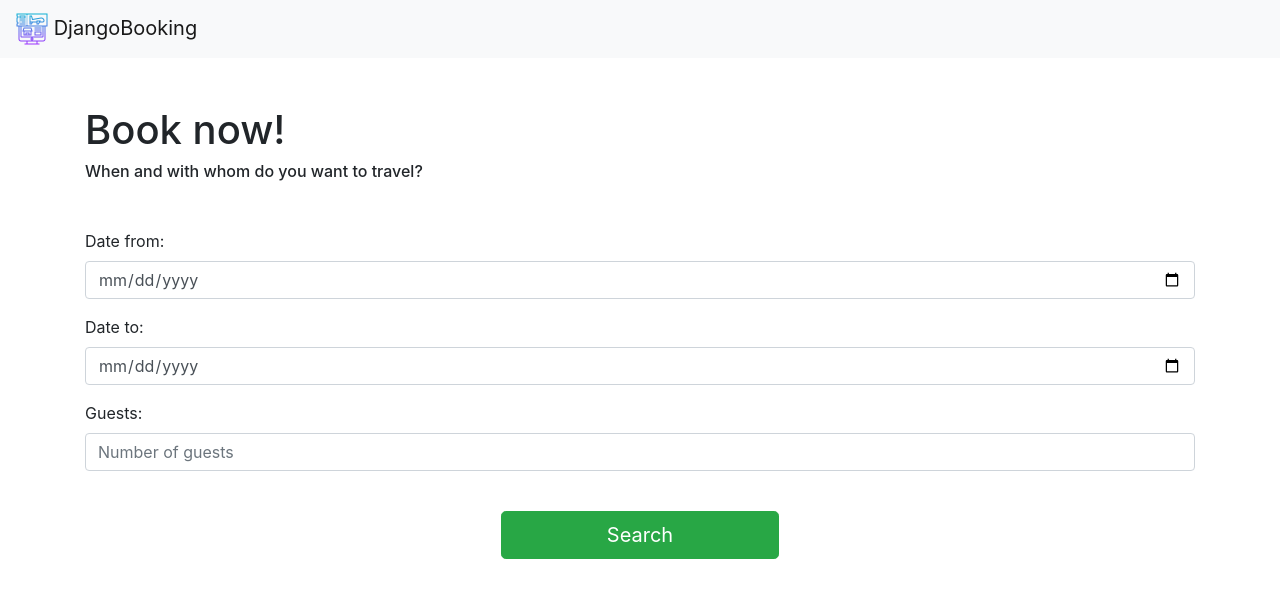
After one commit to NSRdev/DjangoBooking, a Django app: page /book/ in a window 1280 px wide. The commit adds this page. Shown: the top 598 px of the page. Run offline with Django 3.2, Linux system fonts and the light colour scheme; some libraries are stand-ins or nearby versions.

Commit message:
Improved database model. Working on booking logic.

```diff
--- a/bookingapp/admin.py
+++ b/bookingapp/admin.py
@@ -1,6 +1,7 @@
 from django.contrib import admin
-from bookingapp.models import Room, Booking
+from bookingapp.models import Room, Booking, RoomType
 
 # Register your models here.
 admin.site.register(Room)
 admin.site.register(Booking)
+admin.site.register(RoomType)
--- /dev/null
+++ b/bookingapp/forms.py
@@ -0,0 +1,26 @@
+from django import forms
+from django.forms import NumberInput
+
+from .models import Booking
+
+
+class DateInput(forms.DateInput):
+    input_type = 'date'
+
+
+class BookForm(forms.ModelForm):
+    class Meta:
+        model = Booking
+        fields = ['date_from', 'date_to', 'guests' ]
+        widgets = {
+            'date_from': DateInput(attrs={
+                'class': 'form-control'
+            }),
+            'date_to': DateInput(attrs={
+                'class': 'form-control'
+            }),
+            'guests': NumberInput(attrs={
+                'class': 'form-control',
+                'placeholder': 'Number of guests',
+            }),
+        }
--- a/bookingapp/models.py
+++ b/bookingapp/models.py
@@ -3,14 +3,23 @@ import uuid
 
 
 # Create your models here.
+class RoomType(models.Model):
+    name = models.CharField(max_length=20)
+    size = models.IntegerField()
+
+    def __str__(self):
+        return "Name: " + self.name + " | Size: " + str(self.size)
+
+
 class Room(models.Model):
     name = models.CharField(max_length=20)
-    size = models.IntegerField()
-    quantity = models.IntegerField()
+    description = models.CharField(max_length=120)
+    type = models.ForeignKey(RoomType, on_delete=models.CASCADE)
     price = models.DecimalField(max_digits=7, decimal_places=2)
+    number = models.IntegerField()
 
     def __str__(self):
-        return self.name + " | " + str(self.price) + "€/day"
+        return "Name: " + str(self.name) + " | Type: " + self.type.name
 
 
 class Booking(models.Model):
@@ -18,7 +27,7 @@ class Booking(models.Model):
     room = models.ForeignKey(Room, on_delete=models.CASCADE)
     guests = models.IntegerField()
     date_from = models.DateField()
-    date_until = models.DateField()
+    date_to = models.DateField()
     contact_name = models.CharField(max_length=40)
     contact_email = models.EmailField(max_length=40)
     contact_phone = models.CharField(max_length=9)
@@ -26,4 +35,4 @@ class Booking(models.Model):
     total_price = models.DecimalField(max_digits=7, decimal_places=2)
 
     def __str__(self):
-        return self.room.name + " | " + str(self.date_from) + " // " + str(self.date_until) + " | " + self.contact_name
+        return self.room.name + " | " + str(self.date_from) + " // " + str(self.date_to) + " | " + self.contact_name
--- a/bookingapp/views.py
+++ b/bookingapp/views.py
@@ -1,13 +1,62 @@
 from django.shortcuts import render
+from bookingapp.models import Booking, Room
+from .forms import BookForm
+from django.db.models import Q
 
 
 # Create your views here.
-from bookingapp.models import Booking
-
-
-def bookings(request):
+def bookings_view(request):
     bookings = Booking.objects.all()
     context = {
         "bookings": bookings
     }
     return render(request, "bookings.html", context)
+
+
+def book_view(request):
+    if request.method == "POST":
+        book_form = BookForm(request.POST)
+        if book_form.is_valid():
+            possible_rooms = Room.objects.filter(
+                type__size__gte=book_form.cleaned_data["guests"],
+            )
+
+            already_booked = Booking.objects.filter(
+                Q(
+                    date_from__in=[book_form.cleaned_data["date_from"], book_form.cleaned_data["date_to"]],
+                    room__type__size__lte=book_form.cleaned_data["guests"]
+                ) |
+                Q(
+                    date_to__in=[book_form.cleaned_data["date_from"], book_form.cleaned_data["date_to"]],
+                    room__type__size__lte=book_form.cleaned_data["guests"]
+                  ) |
+                Q(
+                    date_from__lte=book_form.cleaned_data["date_from"],
+                    date_to__gte=book_form.cleaned_data["date_to"],
+                    room__type__size__lte=book_form.cleaned_data["guests"]
+                  )
+            )
+
+            count_possible_rooms = possible_rooms.count()
+
+            booked_rooms = already_booked.count()
+
+            if count_possible_rooms - booked_rooms >= 1:
+                res = True
+            else:
+                res = False
+
+            context = {
+                "possible_rooms": possible_rooms,
+                "already_booked": already_booked,
+                "booked_rooms": booked_rooms,
+                "res": res
+            }
+            return render(request, 'booking_confirm.html', context)
+    else:
+        book_form = BookForm()
+
+    context = {
+        "book_form": book_form
+    }
+    return render(request, "search.html", context)
--- a/djangobooking/settings.py
+++ b/djangobooking/settings.py
@@ -38,6 +38,7 @@ INSTALLED_APPS = [
     'django.contrib.messages',
     'django.contrib.staticfiles',
     'bookingapp',
+    'crispy_forms',
 ]
 
 MIDDLEWARE = [
--- a/djangobooking/urls.py
+++ b/djangobooking/urls.py
@@ -21,7 +21,8 @@ from django.conf.urls.static import static
 
 urlpatterns = [
     path('admin/', admin.site.urls),
-    path('', views.bookings, name="bookings"),
+    path('', views.bookings_view, name="bookings"),
+    path('book/', views.book_view, name="book"),
 ]
 
 urlpatterns += static(settings.MEDIA_URL, document_root=settings.MEDIA_ROOT)
--- a/templates/navbar.html
+++ b/templates/navbar.html
@@ -1,5 +1,5 @@
 <nav class="navbar navbar-light bg-light">
-  <a class="navbar-brand" href="#">
+  <a class="navbar-brand" href="/">
     <img src="/media/online-booking.png" width="32" height="32" class="d-inline-block align-top" alt="booking icon">
     DjangoBooking
   </a>
--- /dev/null
+++ b/templates/search.html
@@ -0,0 +1,16 @@
+{% include 'base.html' %}
+
+{% block content %}
+    <div class="container my-5">
+        <h1>Book now!</h1>
+        <h6>When and with whom do you want to travel?</h6>
+        <div class="form-group my-5">
+            <form method="POST" action="{% url 'book' %}"> {% csrf_token %}
+                {{ book_form.as_p }}
+                <div class="text-center">
+                    <input type="submit" value="Search" class="btn btn-success btn-lg mt-4" style="width: 25%" >
+                </div>
+            </form>
+        </div>
+    </div>
+{% endblock %}
```
Also changed, not shown: templates/booking_confirm.html (added, +36 -0 lines), templates/bookings.html (+5 -4 lines), bookingapp/migrations/0001_initial.py, db.sqlite3.
